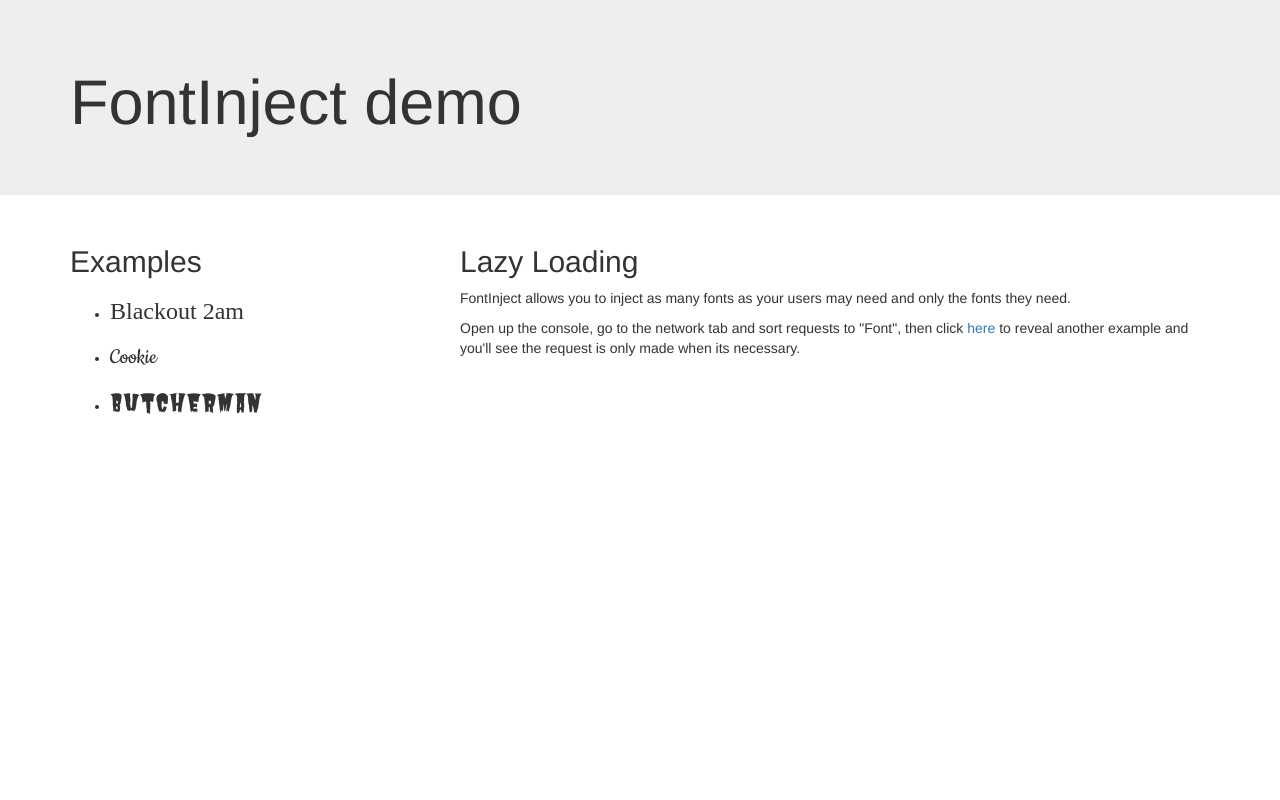
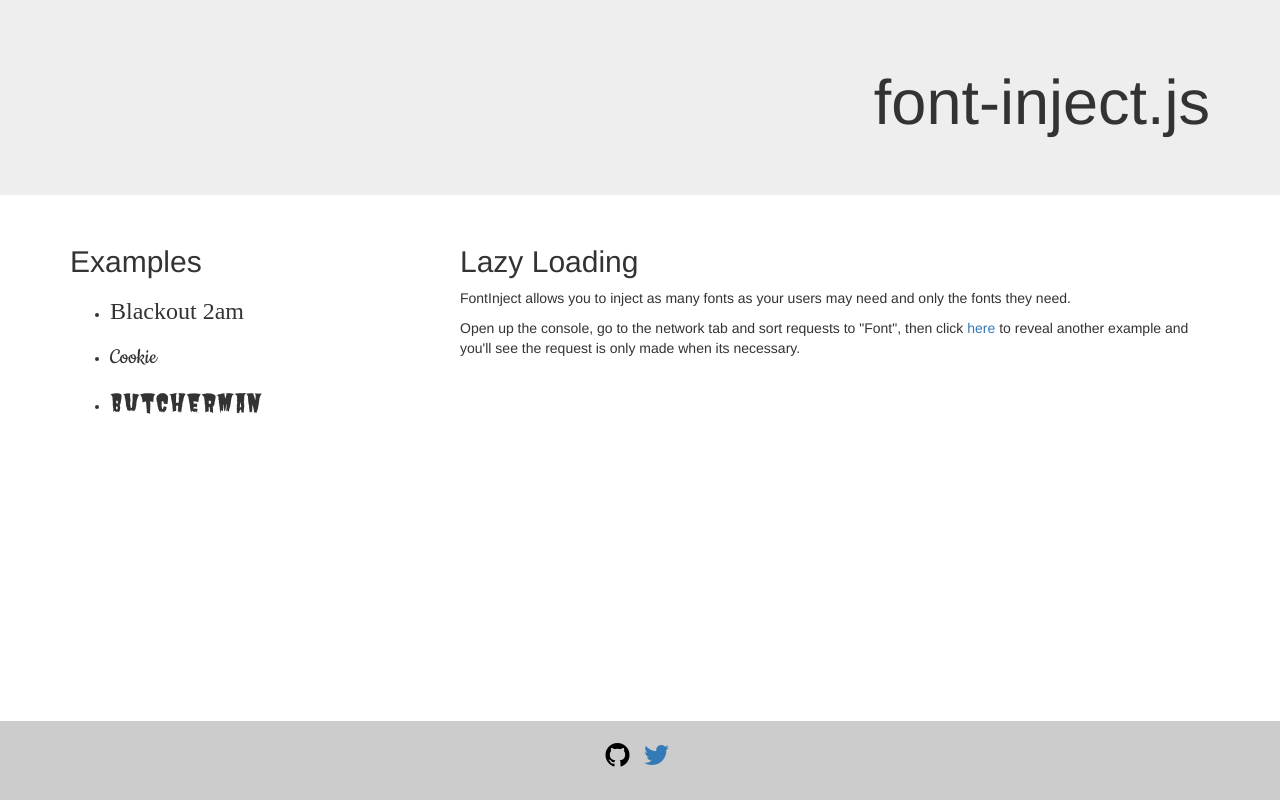
Before and after one commit to bcruddy/FontInject, a plain HTML site: page demo/index.html in a window 1280 px wide. Drawn offline with nearby package versions, Linux system fonts and the light colour scheme; a web font is replaced by a local one.

Commit message:
update README and example

```diff
--- a/demo/index.html
+++ b/demo/index.html
@@ -4,6 +4,7 @@
     <meta charset="UTF-8">
     <title>FontInject Demo</title>
     <link rel="stylesheet" href="https://maxcdn.bootstrapcdn.com/bootstrap/3.3.6/css/bootstrap.min.css" />
+    <link rel="stylesheet" href="https://maxcdn.bootstrapcdn.com/font-awesome/4.5.0/css/font-awesome.min.css">
     <style>
         .blackout-2am { font-family: "Blackout 2am"; }
         .butcherman { font-family: "Butcherman"; }
@@ -16,7 +17,7 @@
     <div class="container">
         <div class="row">
             <div class="col-md-12">
-                <h1>FontInject demo</h1>
+                <h1 class="text-right">font-inject.js</h1>
             </div>
         </div>
     </div>
@@ -41,11 +42,21 @@
     </div>
 </div>
 
+<footer class="container-fluid" style="background-color: #CCC; position: fixed; bottom: 0; left: 0; right: 0; padding-top: 20px; padding-bottom: 20px;">
+    <div class="container">
+        <div class="row">
+            <div class="col-md-12 text-center">
+                <ul class="list-inline">
+                    <li><a href="https://github.com/bcruddy/fontinject" target="_blank" style="color: #000;"><i class="fa fa-2x fa-github"></i></a></li>
+                    <li><a href="https://twitter.com/bcruddy" target="_blank"><i class="fa fa-2x fa-twitter"></i></a></li>
+                </ul>
+            </div>
+        </div>
+    </div>
+</footer>
+
 <script src="/dist/font-inject.js"></script>
 <script>
-    var fontDirPath = '/demo/fonts/';
-    var fi = new FontInject(fontDirPath);
-
     var fontList = [{
         filename: 'Blackout-2am.ttf',
         family: 'Blackout 2am'
@@ -63,7 +74,11 @@
         family: 'Salsa'
     }];
 
+    var fontDirPath = '/demo/fonts/';
+    var fi = new FontInject(fontDirPath);
+
     fi.injectAll(fontList);
+
 
     function show(selector) {
         var el = document.querySelector(selector);
```
Also changed, not shown: README.md.
